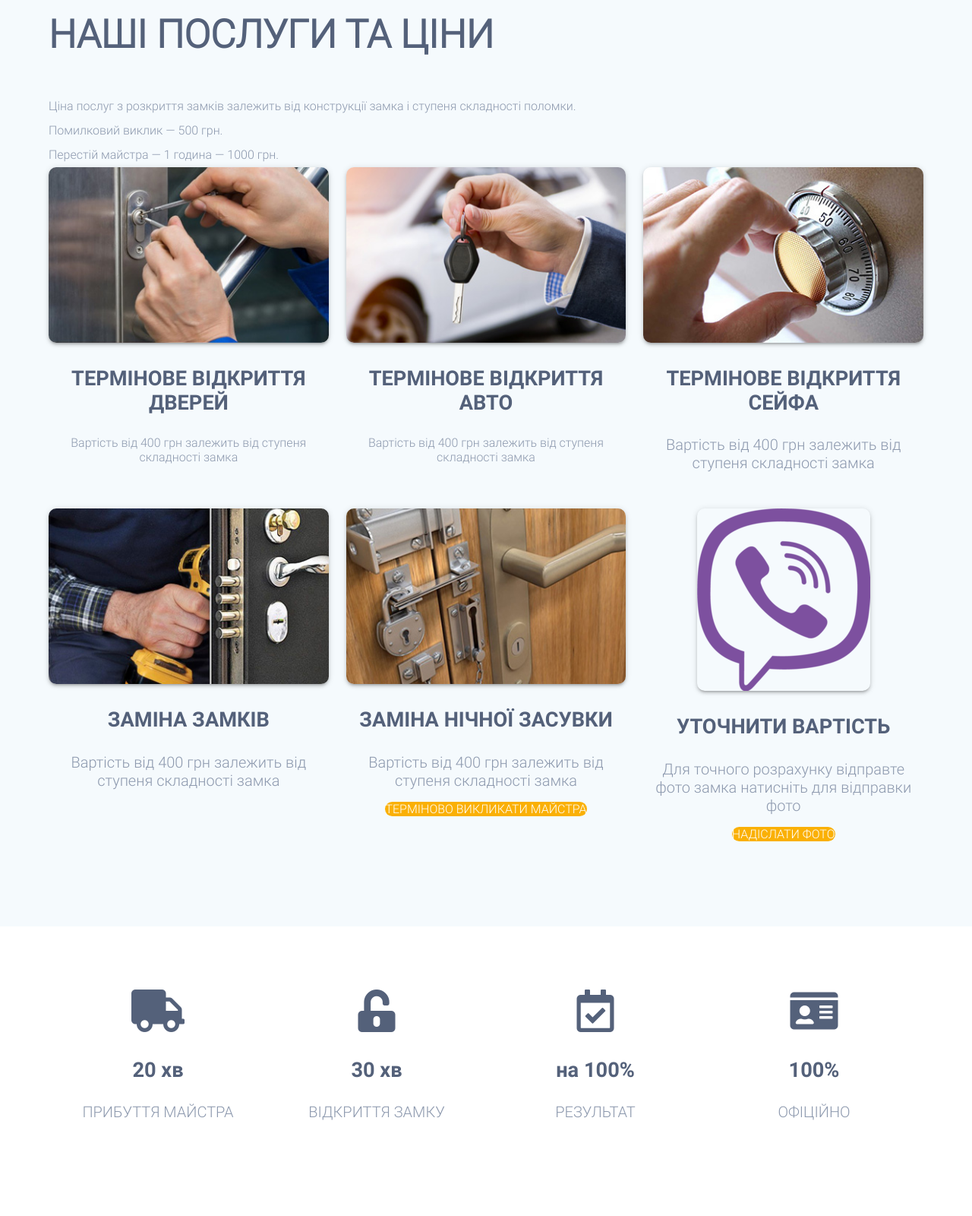
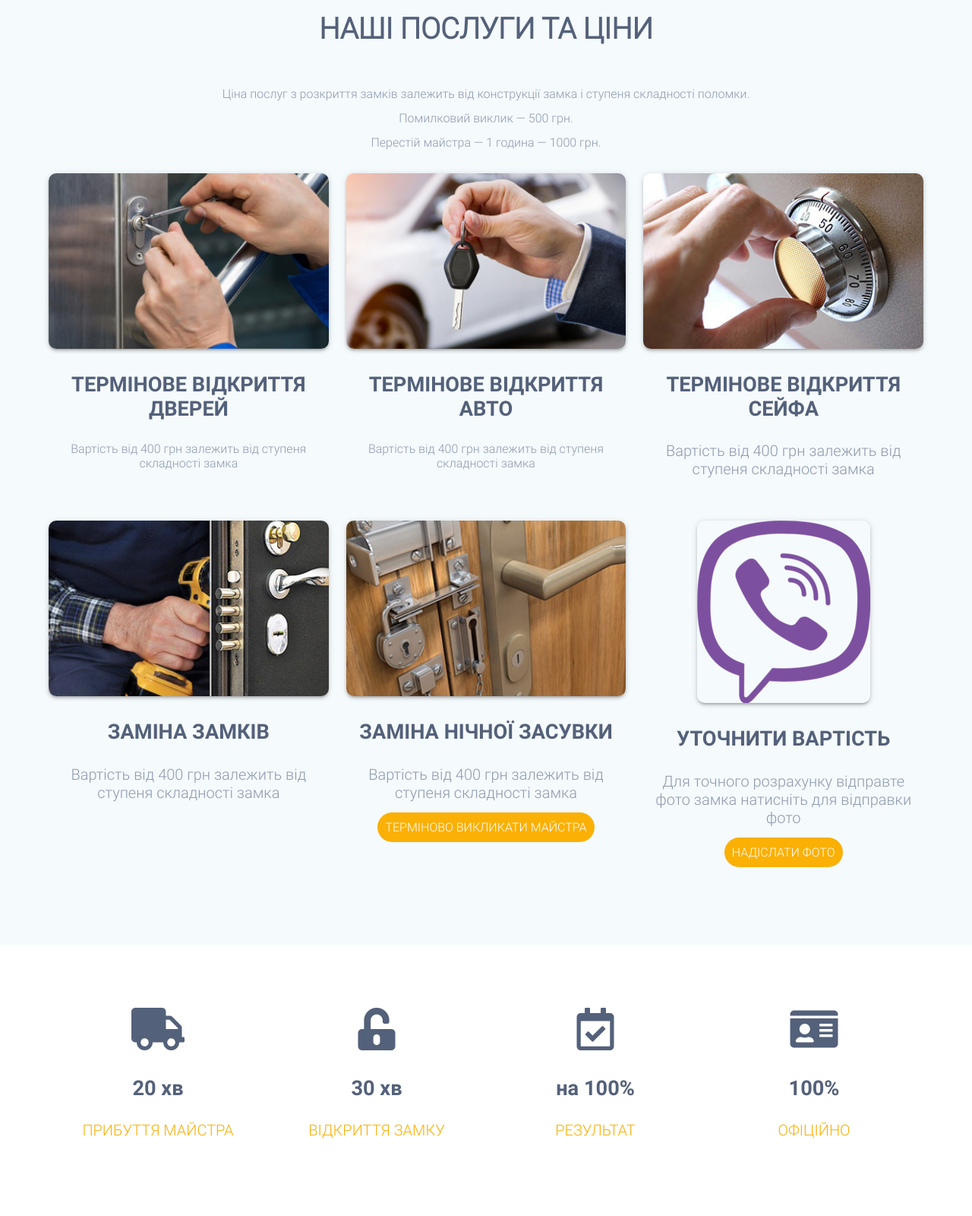
Before and after one commit to LiMar17/dnepr-masterok, a website built with Parcel: page src/index.pug in a window 1280 px wide. Shown: the part 1620-3220 px from the top of the page at 76% size. Built offline with nearby package versions, Linux system fonts and the light colour scheme.

Commit message:
add margins, sizes and colors to service-section and metrics-section

```diff
--- a/src/scss/colors.scss
+++ /dev/null
@@ -1,106 +0,0 @@
-$white: white;
-$almost-white: rgba(255,255,255,.65);
-
-$almost-black: #222;
-$black: black;
-
-$light-grey: #8d99ae;
-$grey: #4a4a4a;
-$dark-grey: #54617a;
-
-$light-blue: #f5fafd;
-$dark-blue: #50a2eb;
-
-$orange: #fab005;
-
-/* FONT COLORS */
-html,
-p,
-.card .card-footer
-{
-  color: $light-grey;
-}
-
-.header,
-.header a,
-.header a:hover,
-.hero-title,
-.list,
-.button,
-.callback .title,
-.callback .subtitle
-{
-  color: $white;
-}
-
-.nav {
-  color: $almost-white;
-}
-
-.title,
-.contacts a,
-.card .card-title :is(h3, h4, h5, h6),
-.card.metrics .card-img
-{
-  color: $dark-grey;
-}
-
-.form,
-.card.metrics .card-title
-{
-  color: $grey;
-}
-
-.card.metrics .card-footer,
-.card.is-horizontal .card-title,
-.footer
-{
-  color: $orange;
-}
-
-/* BACKGROUNDS */
-.header,
-.footer {
-  background: $almost-black;
-}
-
-.intro-section {
-  background: $black;
-}
-
-.service-section,
-.card.service,
-.card.service .card-footer
-{
-  background: $light-blue;
-}
-
-.button.is-orange {
-  background: $orange;
-}
-
-/* TRANSITIONS */
-.button,
-a
-{
-  transition: all .8s;
-}
-
-/* HOVERS */
-.contacts a:hover {
-  color: $dark-blue;
-}
-
-/* BORDERS */
-.button.price-button {
-  border: 2px solid $white;
-}
-
-/* SHADOWS */;
-.card {
-    box-shadow: none;
-}
-
-.card .card-img img {
-    box-shadow: 0 3px 3px -2px rgb(0 0 0 / 20%), 0 3px 4px 0 rgb(0 0 0 / 14%), 0 1px 8px 0 rgb(0 0 0 / 12%);
-}
--- a/src/scss/fonts/responsive.scss
+++ b/src/scss/fonts/responsive.scss
@@ -4,6 +4,12 @@
   p
   {
     font-size: $fz-18;
+  }
+
+  .service-section {
+    .title {
+      font-size: $fz-45;
+    }
   }
 }
 
@@ -13,6 +19,14 @@
   }
 }
 
+@media screen and (min-width: $mobile-s) {
+  .service-section {
+    .title {
+      font-size: $fz-34;
+    }
+  }
+}
+
 @media screen and (min-width: $desktop) {
   .card.metrics .card-img {
     font-size: $fz-50;
--- a/src/scss/layout/resolution.scss
+++ b/src/scss/layout/resolution.scss
@@ -1,3 +1,4 @@
+$mobile-s: 320px; // very small screens
 $mobile: 425px; // small screens
 $mobile-l: 599px; // large screens
 
--- a/src/scss/refactor/responsive.scss
+++ b/src/scss/refactor/responsive.scss
@@ -57,16 +57,16 @@
     }
 
   // service-section
-  // .service-section.container {
-  //   padding-top: 80px;
-  //   padding-bottom: 80px;
-  // }
-
+  .service-section {
+     .subtitle {
+       margin-bottom: 2rem;
+     }
+  }
 }
 
 
 
-// adaptive to mobile-s<
+// adaptive to mobile<
 @media screen and (min-width: $mobile) {
   // menu
   .menu {
@@ -110,6 +110,25 @@
   // service-section
   .service-section.container {
     padding: 40px 0;
+    .subtitle {
+        margin-bottom: 1.5rem;
+    }
+  }
+}
+
+
+// adaptive to mobile-s<
+@media screen and (min-width: $mobile-s){
+  .service-section{
+    .subtitle {
+      margin-bottom: 1.5rem;
+    }
+  }
+
+  .metrics-section {
+    .card-img {
+      font-size: $fz-34;
+    }
   }
 }
 
--- a/src/scss/refactor/style.scss
+++ b/src/scss/refactor/style.scss
@@ -86,12 +86,19 @@ h2 {
 }
 
 // MARK'S CODE
-.favors-prices {
-  h2 {
-    font-size: 2.2rem;
-  }
-  .subtitle {
-    font-size: 14px;
-    line-height: 1.5rem;
+.service-section {
+    .title {
+        text-align: center;
+        margin: 0 0 1.2rem 0;
+    }
+
+    .subtitle {
+        text-align: center;
+    }
+}
+
+.metrics-section {
+  p {
+    color: $orange;
   }
 }
--- a/src/scss/sizing/margin.scss
+++ b/src/scss/sizing/margin.scss
@@ -15,5 +15,5 @@
 .card .card-img,
 .card-footer p
 {
-  margin: 0 0 1rem 0;
+  margin: 0 0 1.5rem 0;
 }
--- a/src/scss/sizing/padding.scss
+++ b/src/scss/sizing/padding.scss
@@ -5,3 +5,7 @@
 .stand-out {
   padding: 2rem 0;
 }
+
+.is-orange {
+  padding: 10px 10px;
+}
```
Also changed, not shown: src/scss/sizing/responsive.scss (+7 -0 lines).
